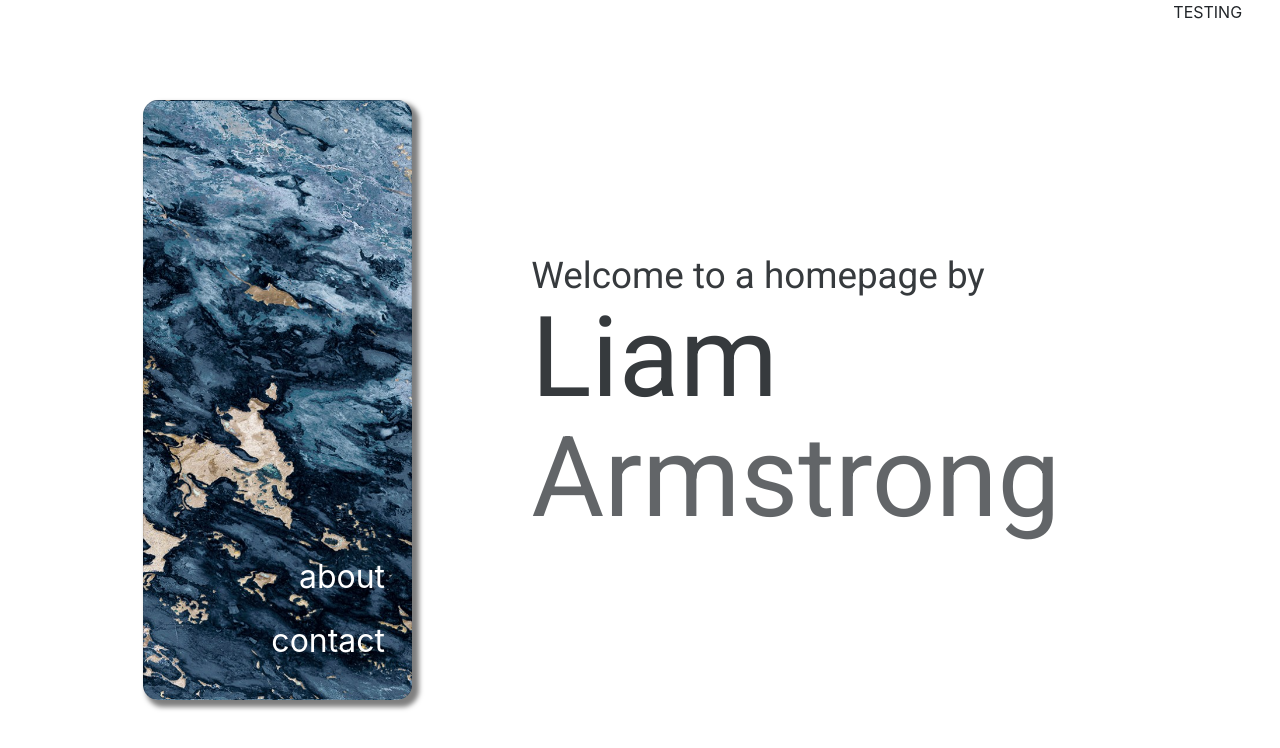
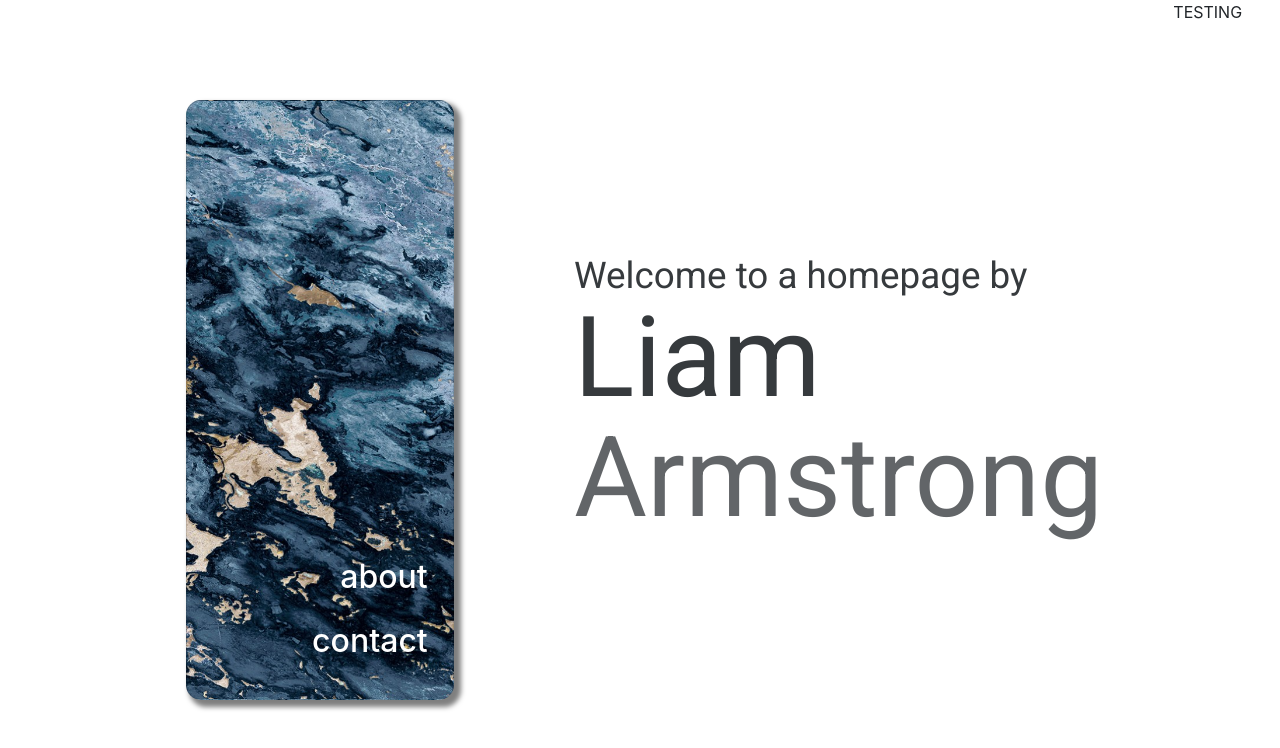
Before and after one commit to liam-armstrong/liam-armstrong.com, a plain HTML site: page index.html in a window 1280 px wide. Drawn offline with nearby package versions, Linux system fonts and the light colour scheme.

Commit message:
adjusted alignment of items

```diff
--- a/index.html
+++ b/index.html
@@ -22,13 +22,13 @@
             TESTING</div>
         </div>
         <div class="row main">
-            <div class="col-4 cardcol">
+            <div class="col-5 cardcol">
                 <div class="card">
                     <a href="#">about</a>
                     <a href="#">contact</a>
                 </div>
             </div>
-            <div class="col-8">
+            <div class="col-7 flexcent">
                 <div class="title">
                     <h3>Welcome to a homepage by</h3>
                     <h1>Liam</h1>
--- a/style.css
+++ b/style.css
@@ -10,14 +10,15 @@
 .main{
     height: 90vh;
 }
-.col-8 {
+
+.flexcent{
     display: flex;
     justify-content: center;
     flex-direction: column;
 }
 
 .title {
-    padding-left: 7vw;
+    padding-left: 2vw;
 }
 
 .title h1 {
@@ -53,10 +54,12 @@
     align-items: flex-end;
 
     padding: 1vw 2vw 2vw 1vw;
+    margin-right: 5vw;
 
     font-size: 2em;
     line-height: 2em;
-    font-weight: 7500;
+    font-weight: 500;
+
 }
 
 a{
```
